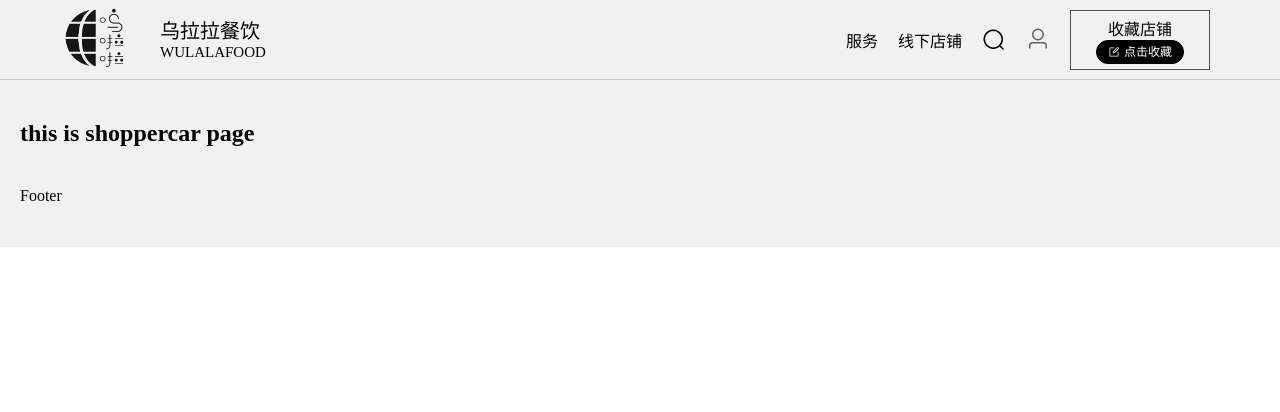
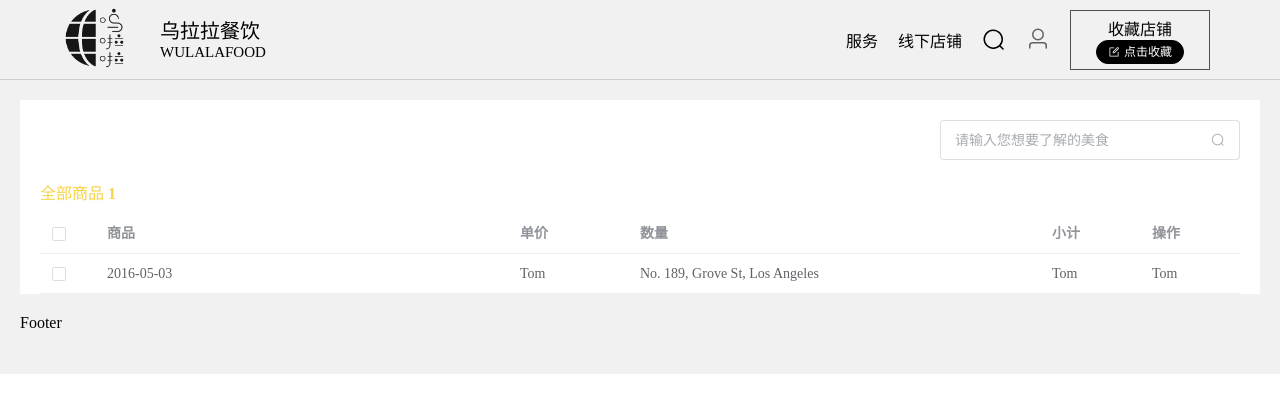
Before and after one commit to bo-ddd/wulala-restaurant-pc, a Vue app: page /shoppercar in a window 1280 px wide. Shown: the top 412 px of the page. Built offline with nearby package versions, Linux system fonts and the light colour scheme.

Commit message:
修改shopper car

```diff
--- a/src/assets/css/main.css
+++ b/src/assets/css/main.css
@@ -5,3 +5,12 @@ body,p{
   margin: 0 auto;
   width: 1200px;
 }
+.w-300{
+  width: 300px;
+}
+.m-20{
+  margin: 20px 0;
+}
+.pd-10{
+  padding: 10px 0;
+}
--- a/src/views/ShopperCar/shopperCar.vue
+++ b/src/views/ShopperCar/shopperCar.vue
@@ -1,15 +1,70 @@
 <template>
-    <div>
-        <h1>
-            this is shoppercar page
-        </h1>
-    </div>
+    <main>
+        <div  class="warp">
+            <!-- 搜索框 -->
+            <el-input v-model="input" class="w-300 m-20 input" size="large" placeholder="请输入您想要了解的美食" :suffix-icon="Search"/>
+            <div class="nav pd-10">
+                <p>全部商品 {{ 1 }}</p>
+            </div>
+            <el-table
+                ref="multipleTableRef"
+                :data="tableData"
+                style="width: 100%"
+                @selection-change="handleSelectionChange"
+            >
+                <el-table-column type="selection" width="55" />
+                <el-table-column label="商品" width="">
+                <template #default="scope">{{ scope.row.date }}</template>
+                </el-table-column>
+                <el-table-column property="name" label="单价" width="120" />
+                <el-table-column property="address" label="数量" show-overflow-tooltip />
+                <el-table-column property="name" label="小计" width="100" />
+                <el-table-column property="name" label="操作" width="100" />
+            </el-table>
+        </div>
+    </main>
 </template>
 
 <script lang="ts" setup>
+import { Search } from '@element-plus/icons-vue'
+import {ref } from 'vue';
+import { ElTable } from 'element-plus'
 
+let input = ref();
+
+interface User {
+  date: string
+  name: string
+  address: string
+}
+
+const multipleTableRef = ref<InstanceType<typeof ElTable>>()
+const multipleSelection = ref<User[]>([])
+const handleSelectionChange = (val: User[]) => {
+  multipleSelection.value = val
+}
+
+const tableData: User[] = [
+  {
+    date: '2016-05-03',
+    name: 'Tom',
+    address: 'No. 189, Grove St, Los Angeles',
+  },
+]
 </script>
 
 <style scoped>
-
+main{
+    background:#fff;
+    overflow: hidden;
+}
+.input{
+    float: right;
+}
+.nav p{
+    clear: both;
+    font-size: 16px;
+    color: #f7d347;
+    font-weight: 550;
+}
 </style>
```
